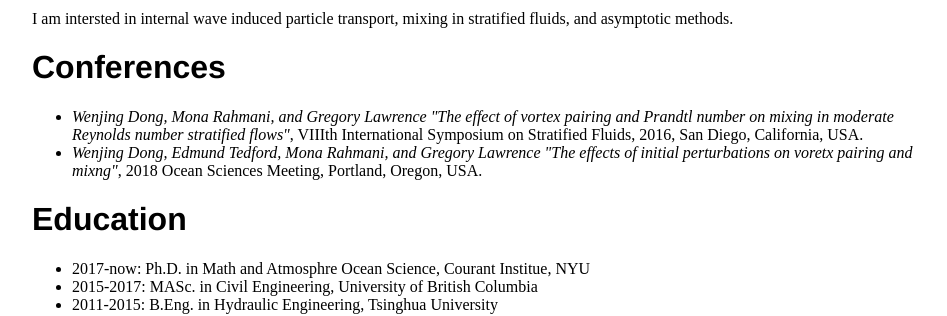
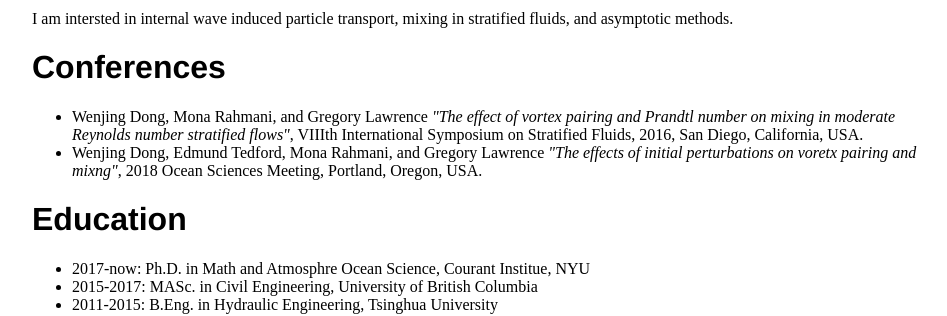
Before and after one commit to WenjingDong/Personal-Webpage, a Jekyll site: the page built from index.html, in a window 1280 px wide. Shown: the part 260-576 px from the top of the page, without its empty margins (160-1107 px from the left). Built offline with Jekyll 4.4.1, drawn with Linux system fonts in a browser that asks for light colours; part of the change alters nothing that is shown.

```diff
--- a/index.html
+++ b/index.html
@@ -11,9 +11,9 @@ title: Wenjing Dong
 
 	<h1>Conferences</h1>
 	<ul>
-		<li><i>Wenjing Dong, Mona Rahmani, and Gregory Lawrence "The effect of vortex pairing and Prandtl number on mixing
+		<li>Wenjing Dong, Mona Rahmani, and Gregory Lawrence <i>"The effect of vortex pairing and Prandtl number on mixing
 in moderate Reynolds number stratified flows"</i>, VIIIth International Symposium on Stratified Fluids, 2016, San Diego, California, USA.</li>
-		<li><i>Wenjing Dong, Edmund Tedford, Mona Rahmani, and Gregory Lawrence "The effects of initial perturbations on voretx pairing and mixng"</i>, 2018 Ocean Sciences Meeting, Portland, Oregon, USA.</li>
+		<li>Wenjing Dong, Edmund Tedford, Mona Rahmani, and Gregory Lawrence <i>"The effects of initial perturbations on voretx pairing and mixng"</i>, 2018 Ocean Sciences Meeting, Portland, Oregon, USA.</li>
 	</ul>
 
 	<h1>Education</h1>
```
